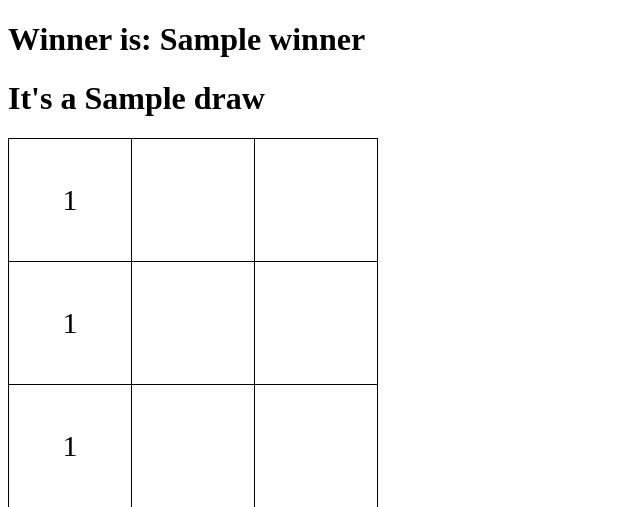
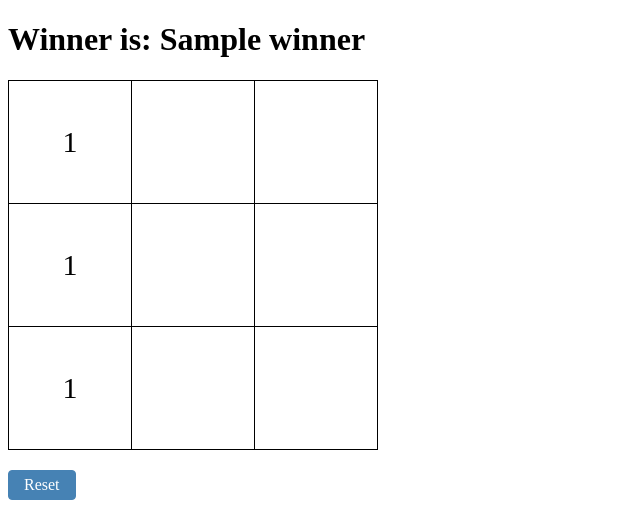
Before and after one commit to mojib2014/Python_tic_tac_toe_game, a Flask app: template templates/game.html in a window 1280 px wide. Shown: the top 507 px of the page, without its empty margins (0-640 px from the left). Run offline with Flask 2, Linux system fonts and the light colour scheme; the template is opened without the code that fills it: most values are stand-ins (such as "Sample title", 1, 10 or a date in 2020).

Commit message:
Fix game.html logic

```diff
--- a/templates/game.html
+++ b/templates/game.html
@@ -39,19 +39,15 @@
   <body>
     {% if winner %}
     <h1>Winner is: {{winner}}</h1>
-    {% endif %} {% if draw %}
-    <h1>It's a {{draw}}</h1>
     {% endif %}
     <table>
       {% for i in range(3) %}
       <tr>
         {% for j in range(3) %}
         <td>
-          {% if game[i][j] %} {{ game[i][j]}} {% else %} {% if winner %} {% else
-          %}
+          {% if game[i][j] %} {{ game[i][j]}} {% elif winner %} {% else %}
           <a href="{{ url_for('play', row=i, col=j) }}">Play {{turn}} here.</a>
-
-          {% endif %} {% endif %}
+          {% endif %}
         </td>
         {% endfor %}
       </tr>
```
